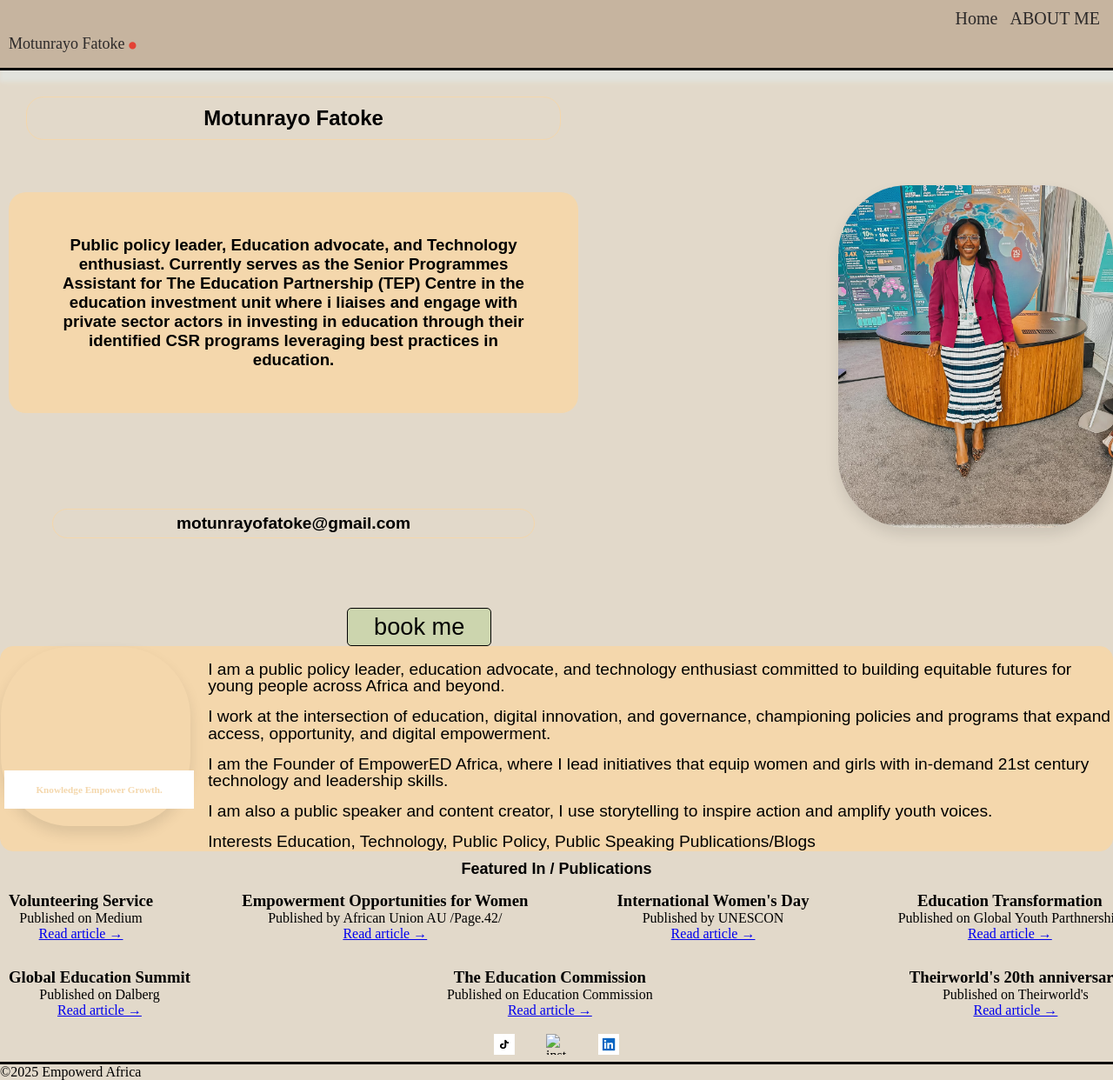
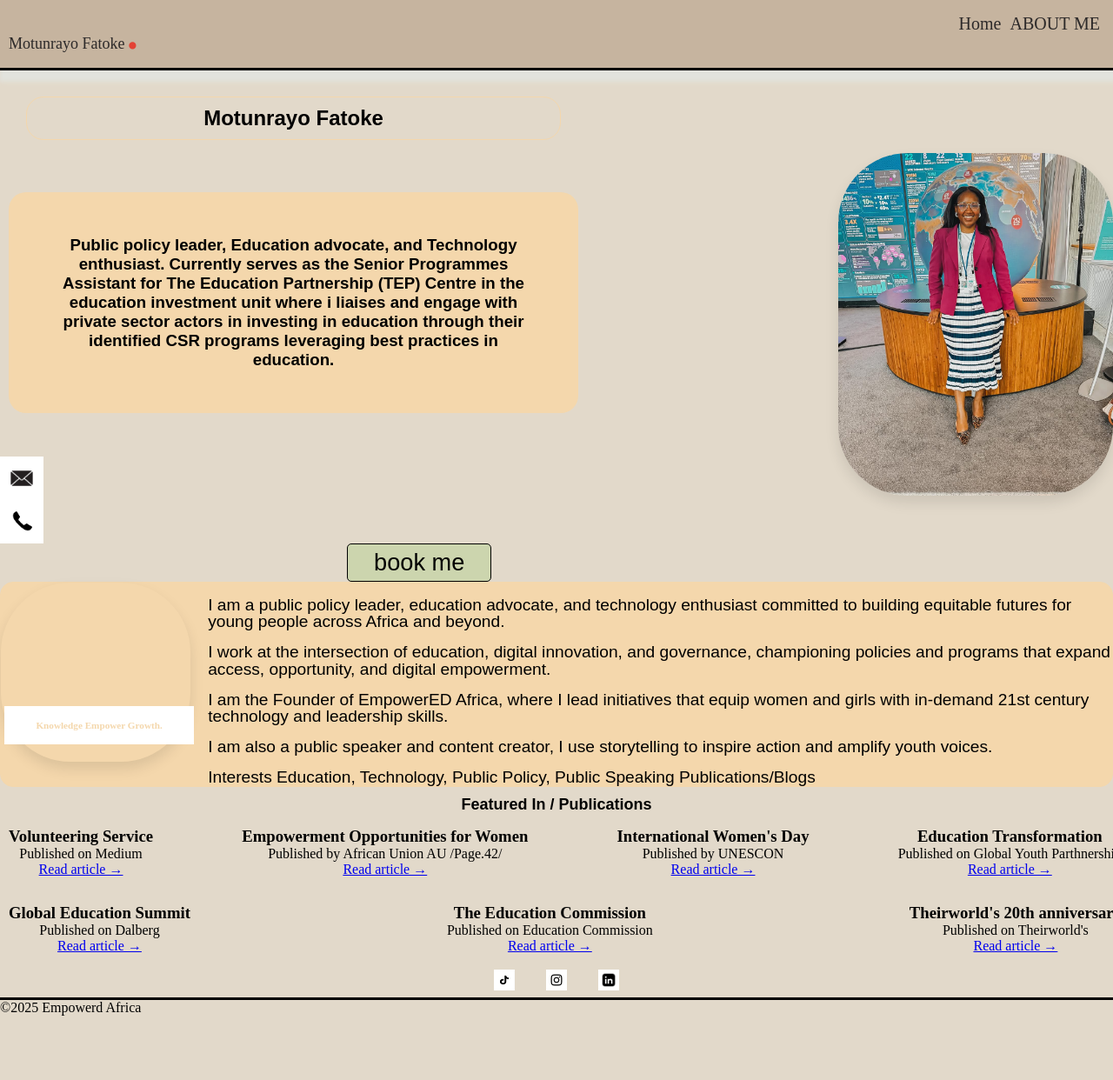
Before and after one commit to Kidar-kush/personal, a plain HTML site: page index.html in a window 1280 px wide. Shown: the whole page at 87% size. After the commit the page ends 1168 px from the top, so only its background shows below. Drawn offline with Linux system fonts and the light colour scheme; grey boxes are pictures that could not be loaded.

Commit message:
Update index.html

```diff
--- a/index.html
+++ b/index.html
@@ -15,9 +15,17 @@
             <a class="head" href="#">Motunrayo Fatoke <span>.</span></a>
 
             <nav>
+                <ul>
+                    <li>
                         <a href="#" id="home">Home</a>
+                    </li>
 
+                    <li>
                         <a href="#">ABOUT ME</a>
+                    </li>
+
+                </ul>
+
 
             </nav>
         </header>
@@ -46,10 +54,16 @@
                     leveraging best practices in education.
                 </h3>
             </div>
-            <div class="content-text">
-                <p>
+            <div class="content-image">
+                <a href="mailto:motunrayofatoke@gmail.com">
+                    <img src="mail.png" alt="mail">
+                </a>
+                <a href="+1-202-465-9826">
+                    <img src="call.png" alt="call">
+                </a>
+                <!-- <p>
                     motunrayofatoke@gmail.com
-                </p>
+                </p> -->
 
             </div>
             <a href="https://wa.me/+12024659826" target="_blank">
@@ -134,7 +148,7 @@
             </div>
             <div class="pub3">
                 <h3>
-                    International  Women's Day
+                    International Women's Day
                 </h3>
                 <p>
                     Published by UNESCON
@@ -163,8 +177,7 @@
                 <p>
                     Published on Dalberg
                 </p>
-                <a target="_blank"
-                    href="https://dalberg.com/global-education-summit/">
+                <a target="_blank" href="https://dalberg.com/global-education-summit/">
                     Read article &rarr;
                 </a>
             </div>
@@ -200,8 +213,8 @@
     <section class="image-social">
         <div class="image-img">
             <img src="tiktok.png" alt="tiktok">
-            <img src="instagram.png" alt="instagram">
-            <img src="linkdin.png" alt="linkdin">
+            <img src="ig.png" alt="instagram">
+            <img src="link.png" alt="linkdin">
 
         </div>
     </section>
```
Lines whose indentation alone changed are shown as unchanged.
